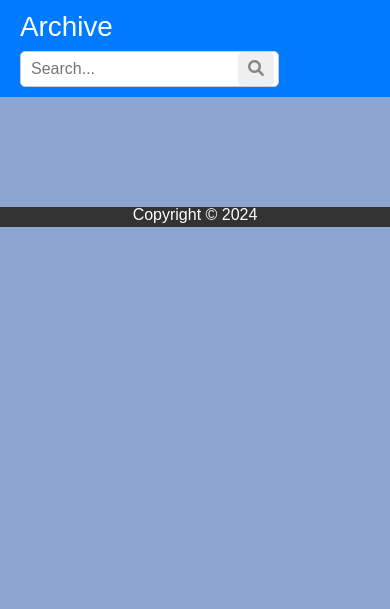
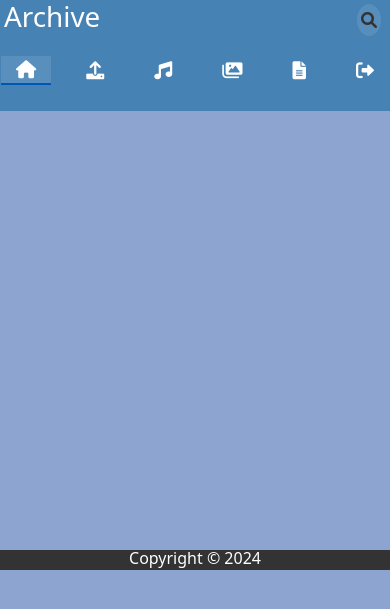
Before and after one commit to shy908/Ziklag-archive, a Django app: page / in a window 390 px wide. Shown: the top 609 px of the page. Run offline with Django 5.2, Linux system fonts and the light colour scheme; the visitor is signed in with stand-in values (Sample User, id 1); data that the repository does not hold is empty; some libraries are stand-ins or nearby versions.

Commit message:
updated some style for nav links

```diff
--- a/static/css/style.css
+++ b/static/css/style.css
@@ -1,212 +1,158 @@
-/* Base styles */
-body {
-    font-family: Arial, sans-serif;
+* {
     margin: 0;
     padding: 0;
+    box-sizing: border-box;
 }
 
+/* Header Styles */
 header {
-    background-color: #007BFF;
+    background-color: #4682B4;
     color: #fff;
-    padding: 10px 20px;
+    position: fixed;
+    top: 0;
+    left: 0;
+    width: 100%;
+    color: #fff;
+    z-index: 2;
+
+}
+body{
+    margin-top: 100px;
+}
+/* Logo Container Styles */
+.logo-container {
     display: flex;
     justify-content: space-between;
-    align-items: center;
+    align-items: flex-start;
+    padding: 10px 5px;
 }
 
-.logo {
+.logo a {
+    color: #fff;
+    text-decoration: none;
     font-size: 24px;
-}
-.logo a{
-    text-decoration: none;
-    color: #fff;
+    font-weight: bold;
 }
 
-.toggle-btn {
-    display: none;
-    cursor: pointer;
-}
-
-.toggle-btn label {
-    font-size: 22px;
-    cursor: pointer;
-    padding: 5px 10px;
-    border-radius: 5px 0 0 5px;
-    z-index: 2;
-}
-
-
-nav {
-    display: none;
-    flex-direction: column;
-    position: absolute;
-    top: 60px;
-    left: 0;
-    width: 100%;
-    background-color: #333;
-    z-index: 1;
-    transition: background-color 0.3s ease;
-    border-radius: 0 0 5px 5px;
-}
-
-nav ul {
-    list-style-type: none;
-    padding: 0;
-    display: flex;
-    gap: 20px;
-}
-
-nav ul li a {
-    color: #fff;
-    text-decoration: none;
-    padding: 10px 15px;
-    border-radius: 5px;
-    transition: background-color 0.3s ease;
-}
-
-nav ul li a:hover {
-    background-color: #555;
-}
-
+/* Search Form Styles */
 .search-form {
-    display: flex;
-    gap: 10px;
+    margin-left: auto;
     position: relative;
 }
 
 .search-input {
-    padding: 5px 40px 5px 10px;
+    display: block;
+    padding: 5px 30px 5px 5px;
     border-radius: 5px;
-    border: 1px solid #ccc;
+    border: 1px solid #fff;
+    width: 200px;
 }
 
 .search-button {
-    padding: 5px 10px;
-    border-radius: 5px;
-    border: none;
-    color: #888;
-    cursor: pointer;
     position: absolute;
     right: 5px;
     top: 50%;
-    transform: translateY(-50%); /* Adjust the button position vertically */
+    transform: translateY(-50%);
+    background-color: rgba(255, 255, 255, 0.1);
+    border-radius: 50%;
+    color: #333;
+    border: none;
+    padding: 5px;
+    cursor: pointer;
+    z-index: 1;
 }
 
-/* Media Queries */
-@media (max-width: 991.98px) {
-    .toggle-btn {
-        display: block;
-    }
+/* Navigation Styles */
+#nav ul {
+    display: flex;
+    list-style-type: none;
+    padding: 0;
+    justify-content: center;
+    gap: 70px;
+}
 
-    nav {
-        flex-direction: column;
-        top: 60px;
-        width: auto;
-        left: 0;
-        border-radius: 0 0 5px 5px;
-    }
+#nav ul li {
+    margin-right: 15px;
+}
+#nav ul li a {
+    color: #fff;
+    text-decoration: none;
+    font-size: 22px;
+    padding: 10px 15px;
+    transition: background-color 0.3s;
+    background-color: transparent;
+}
 
-    nav.show {
-        display: flex;
-    }
+/* Hover Effect */
+#nav ul li a:hover {
+    background-color: rgba(255, 255, 255, 0.1);
+    border-radius: 12px;
+}
 
-    nav ul {
-        flex-direction: column;
-        gap: 10px;
-    }
-    nav ul li {
-        margin-bottom: 18px;
+/* Media Queries for responsiveness */
+@media (max-width: 1200px) {
+    .logo-container {
+        padding: 0 4%;
     }
 }
 
-/* For screens between 280px and 991.98px */
-@media (min-width: 280px) and (max-width: 991.98px) {
-    .toggle-btn {
-        display: block;
+@media (max-width: 992px) {
+    .logo-container {
+        padding: 0 3%;
     }
 
-    nav {
-        display: none;
-        flex-direction: column;
-        margin-bottom: 20px;
-        position: absolute;
-        top: 60px;
-        left: 0;
-        width: auto;
-        background-color: inherit;
-        z-index: 1;
-        transition: background-color 0.3s ease;
-        border-radius: 0 0 5px 5px;
-    }
-
-
-    nav.show {
-        display: flex;
-    }
-
-    nav ul {
-        flex-direction: column;
-        gap: 10px;
-    }
-    nav ul li {
-        margin-bottom: 18px;
-    }
-
-    .logo{
-        font-size: 20px;
+    #nav ul {
+        gap: 50px;
     }
 }
 
-/* For screens smaller than 280px */
-@media (max-width: 280px) {
-    .toggle-btn {
-        display: block;
+@media (max-width: 768px) {
+    .logo-container {
+        padding: 0 2%;
     }
 
-    nav {
+    .search-input {
+        width: 150px;
         display: none;
-        flex-direction: column;
-        position: absolute;
-        top: 0;
-        left: 0;
-        width: auto;
-        background-color: inherit;
-        z-index: 1;
-        transition: background-color 0.3s ease;
-        border-radius: 0 0 5px 5px;
+    }
+    .search-button {
+        top: 20px;
+        padding: 4px;
     }
 
-    nav.show {
-        display: inline;
+    #nav ul {
+        gap: 30px;
     }
 
-    nav ul {
-        flex-direction: column;
-        gap: 10px;
-    }
-    nav ul li {
-        margin-bottom: 18px;
+    #nav ul li a {
+        font-size: 18px;
     }
 }
 
-/* Larger screens */
-@media (min-width: 992px) {
-    .toggle-btn {
-        display: none;
+@media (max-width: 576px) {
+    .logo-container {
+        padding: 0 1%;
     }
 
-    nav {
+    #nav ul {
         display: flex;
-        position: relative;
-        top: 0;
-        left: 0;
-        width: auto;
-        background-color: transparent;
+        align-items: center;
+        gap: 20px;
     }
 
-    nav ul {
-        flex-direction: row;
+    .search-input {
+        width: calc(100% - 40px);
+        padding-right: 10px;
     }
+
+    #nav ul li {
+        margin: 10px 0;
+    }
+
+}
+#nav ul li.active {
+    background-color: rgba(255, 255, 255, 0.1);
+    border-bottom: 2px solid #0056b3;
 }
 
 /* Page Container */
@@ -223,7 +169,7 @@ footer {
     text-align: center;
     padding: 10px 0;
     position: relative;
-    margin-top: 50px;
+    margin-top: 100%;
 }
 
 .footer_bottom {
```
Also changed, not shown: other parts of static/css/style.css (+2 -69 lines).
